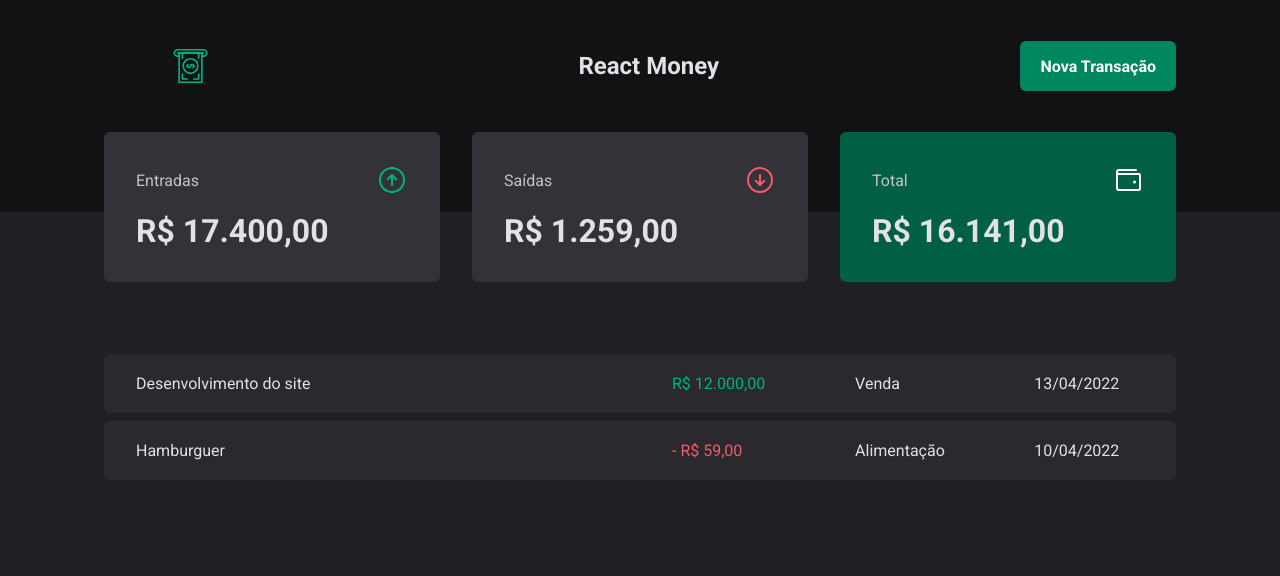
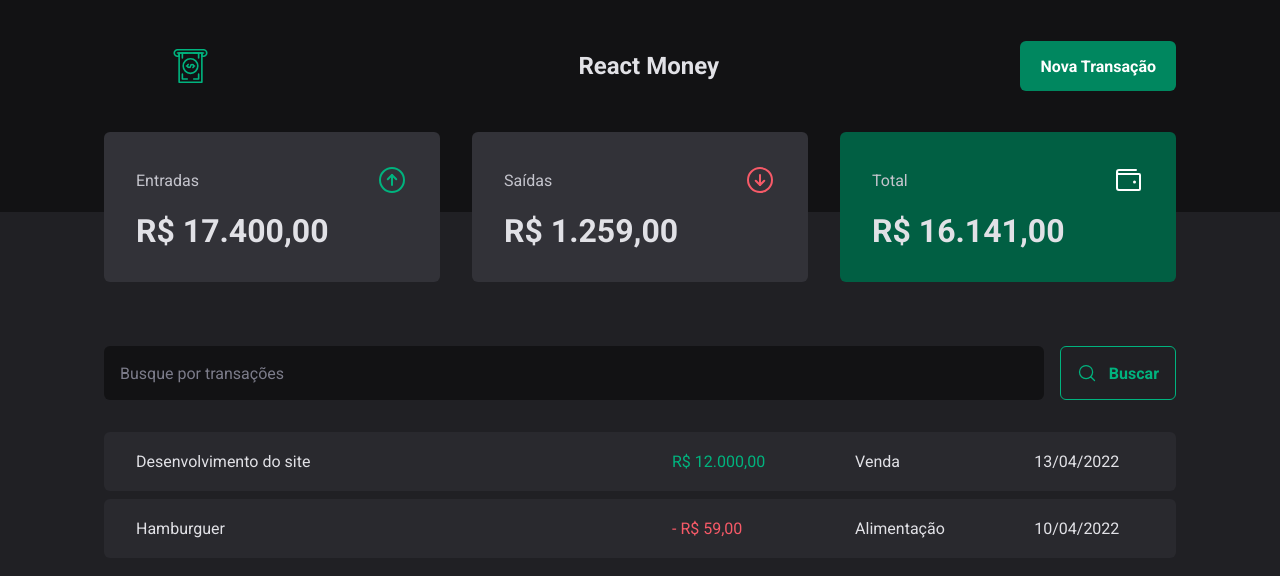
Before and after one commit to emanoelantonio/react-money, a React (Vite) app: page / in a window 1280 px wide. Shown: the top 576 px of the page. Built offline with nearby package versions, Linux system fonts and the light colour scheme.

Commit message:
refactor: add SearchForm component

```diff
--- a/src/pages/Transactions/index.tsx
+++ b/src/pages/Transactions/index.tsx
@@ -1,5 +1,6 @@
 import { Header } from '../../components/Header'
 import { Summary } from '../../components/Summary'
+import { SearchForm } from './components/SearchForm'
 import * as S from './styles'
 
 export const Transactions = () => {
@@ -9,6 +10,7 @@ export const Transactions = () => {
       <Summary />
 
       <S.Container>
+        <SearchForm/>
         <S.TransactionsTable>
           <tbody>
             <tr>
--- a/src/pages/Transactions/styles.ts
+++ b/src/pages/Transactions/styles.ts
@@ -11,7 +11,7 @@ export const TransactionsTable = styled.table`
   width: 100%;
   border-collapse: separate;
   border-spacing: 0 0.5rem;
-  /* margin-top: 1.5rem; */
+  margin-top: 1.5rem;
 
   td {
     padding: 1.25rem 2rem;
```
